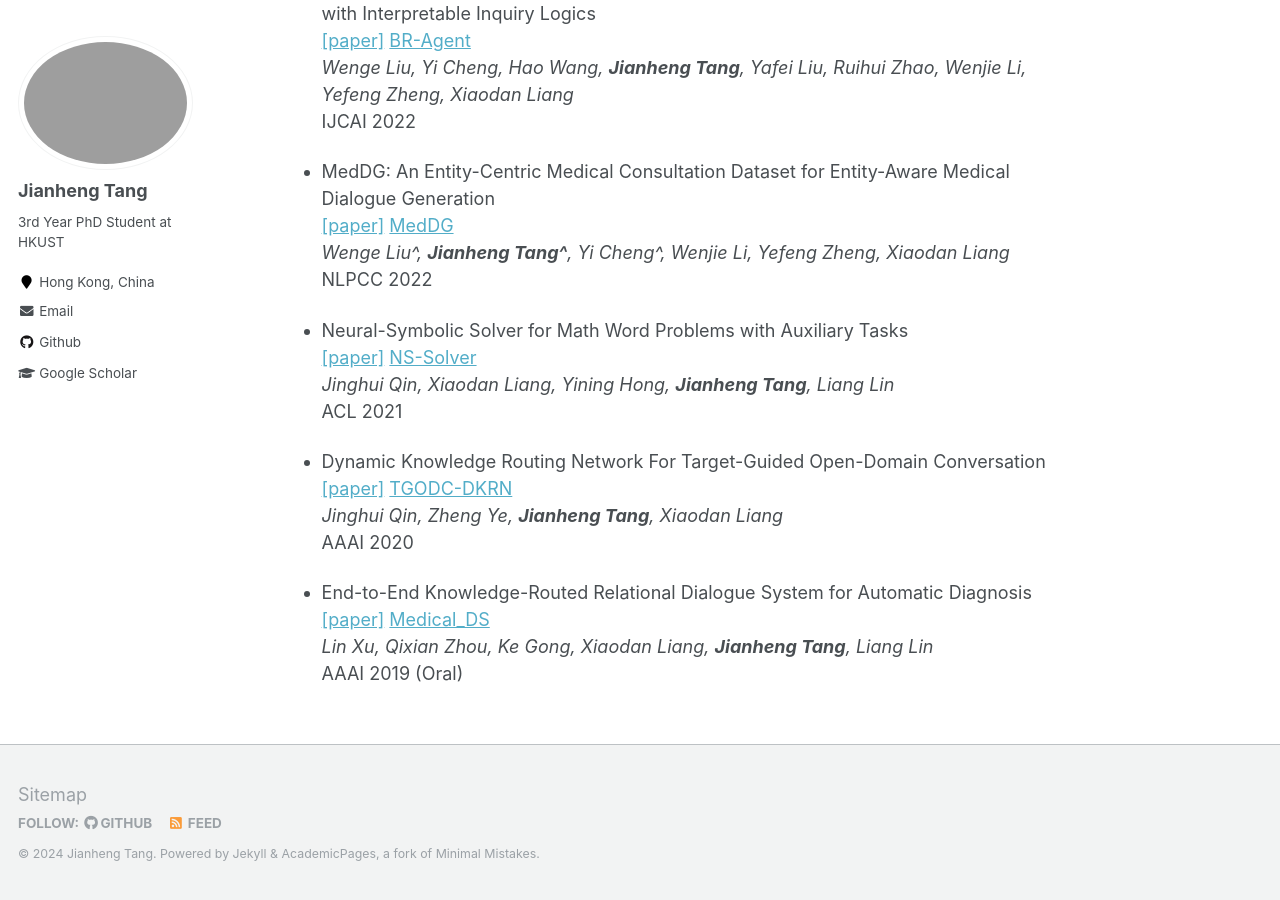
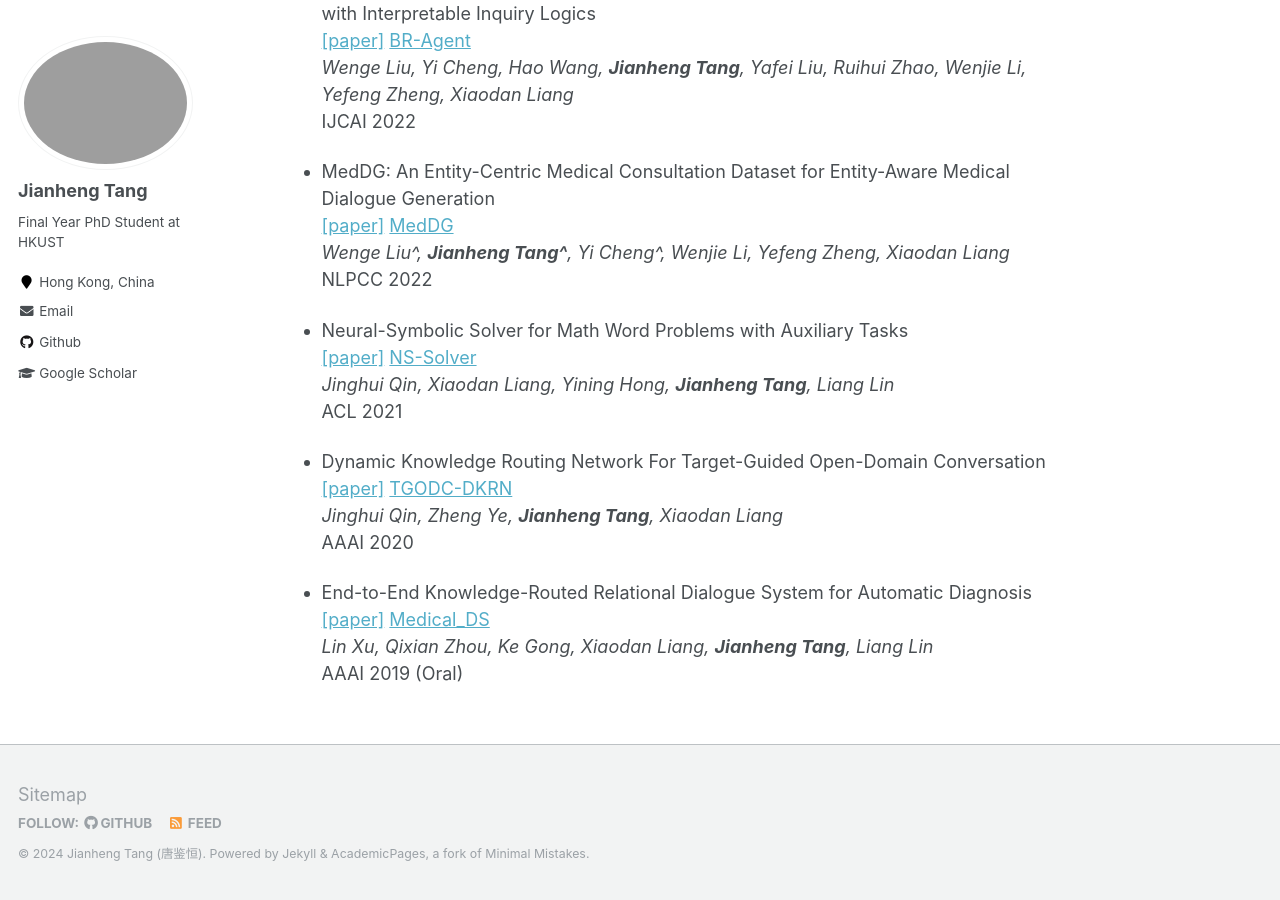
Before and after one commit to squareRoot3/squareRoot3.github.io, a Jekyll site: the page built from _pages/about.md, in a window 1280 px wide and 900 px high, scrolled down 2801 px. Built offline with Jekyll 4.4.1, drawn with Linux system fonts in a browser that asks for light colours.

Commit message:
Update _config.yml

```diff
--- a/_config.yml
+++ b/_config.yml
@@ -9,7 +9,7 @@
 locale                   : "en-US"
 title                    : "Jianheng Tang's Homepage"
 title_separator          : "-"
-name                     : &name "Jianheng Tang"
+name                     : &name "Jianheng Tang (唐鉴恒)"
 description              : &description "PhD@HKUST"
 url                      : https://squareroot3.github.io/ # the base hostname & protocol for your site e.g. "https://mmistakes.github.io"
 baseurl                  : "" # the subpath of your site, e.g. "/blog"
@@ -82,7 +82,7 @@ analytics:
 author:
   name             : "Jianheng Tang"
   avatar           : "photo.jpg"
-  bio              : "3rd Year PhD Student at HKUST"
+  bio              : "Final Year PhD Student at HKUST"
   location         : "Hong Kong, China"
   employer         :
   pubmed           :
```
